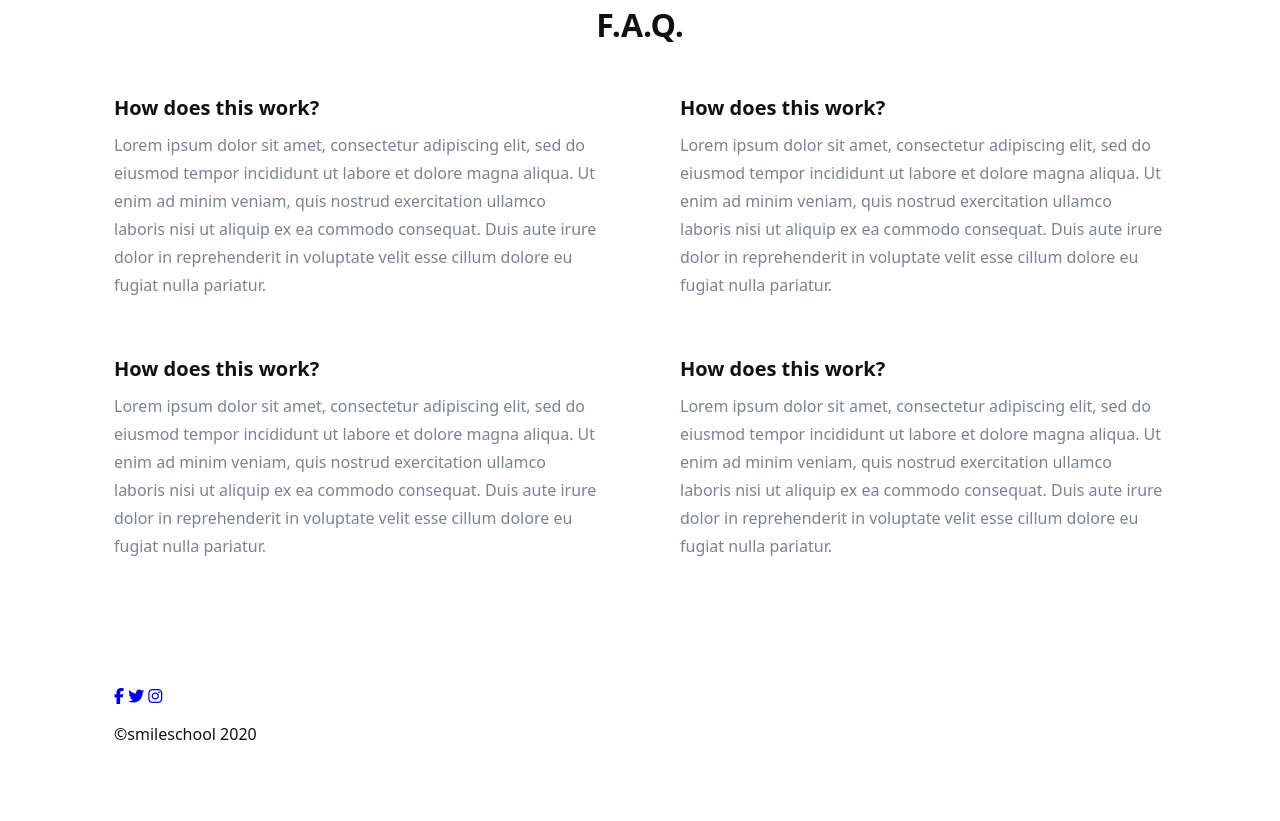
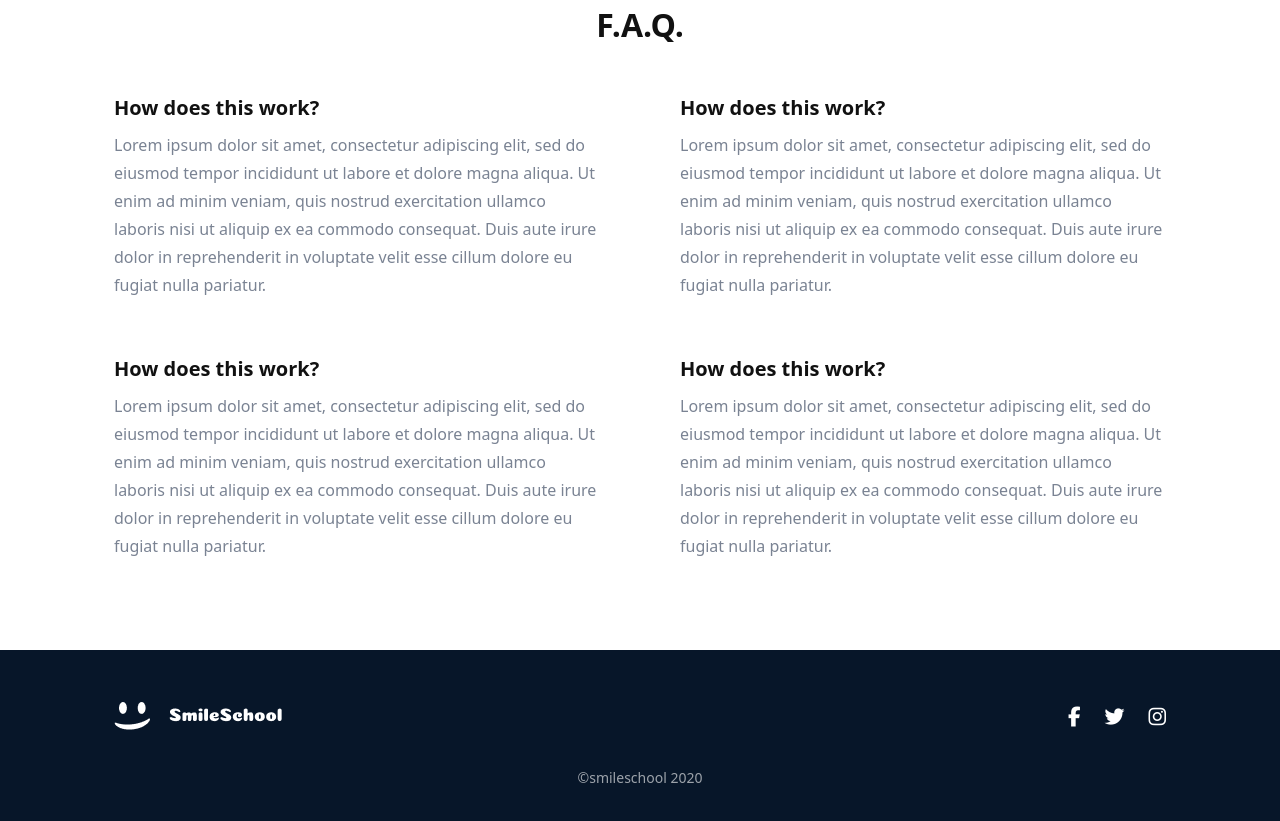
Before and after one commit to Tifloria1/alx_html_css, a plain HTML site: page css_advanced/index.html in a window 1280 px wide. Shown: the part 2244-3065 px from the top of the page. Before the commit the page ends 2989 px from the top, so only its background shows below. Drawn offline with Linux system fonts and the light colour scheme.

Commit message:
Update styles.css

```diff
--- a/css_advanced/styles.css
+++ b/css_advanced/styles.css
@@ -177,3 +177,49 @@ body{ margin:0; font-family:system-ui,-apple-system,Segoe UI,Roboto,Ubuntu,Canta
   background:#071629 !important;
   color:#fff !important;
 }
+
+/* ===== Footer ===== */
+.site-footer{
+  background:#071629;
+  color:#fff;
+  padding:52px 0;
+}
+
+.site-footer__top{
+  display:flex;
+  justify-content:space-between;
+  align-items:center;
+}
+
+.site-footer__logo{
+  height:30px;           /* looks like Figma scale */
+  width:auto;
+  display:block;
+}
+
+.site-footer__socials{
+  display:flex;
+  gap:24px;
+}
+
+.site-footer__socials a{
+  color:#fff;
+  font-size:20px;
+  line-height:1;
+  text-decoration:none;
+  transition:opacity .2s ease;
+}
+
+.site-footer__socials a:hover{ opacity:.75; }
+
+.site-footer__copy{
+  margin:36px 0 0;
+  text-align:center;
+  opacity:.6;            /* subtle, like the design */
+  font-size:14px;
+}
+
+/* stack logo/socials on small screens */
+@media (max-width:640px){
+  .site-footer__top{ flex-direction:column; gap:16px; }
+}
```
